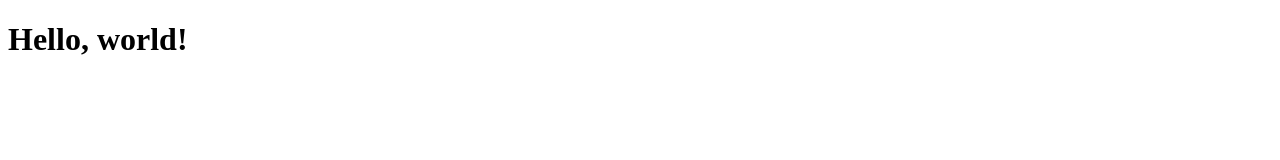
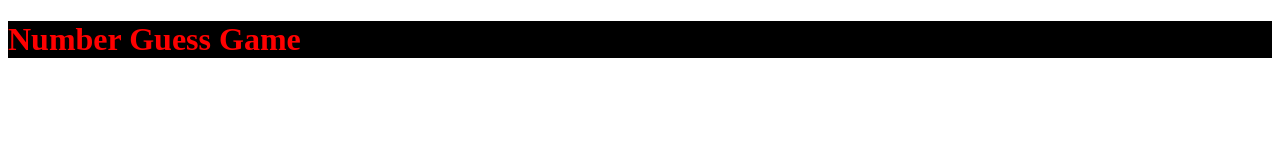
Before and after one commit to jadogeri/NumberGuessGame, a plain HTML site: page index.html in a window 1280 px wide. Drawn offline with Linux system fonts and the light colour scheme.

Commit message:
Add files via upload
Added title bar to index.html

```diff
--- /dev/null
+++ b/css/style.css
@@ -0,0 +1,5 @@
+#game_title {
+    color:red;
+    background-color: black;
+
+}
--- a/index.html
+++ b/index.html
@@ -1,15 +1,20 @@
 <!DOCTYPE html>
 <html lang="en">
-
 <head>
     <meta charset="UTF-8">
     <meta http-equiv="X-UA-Compatible" content="IE=edge">
     <meta name="viewport" content="width=device-width, initial-scale=1.0">
-    <title>Joseph Adogeri Portfolio</title>
+    <link rel="stylesheet" href="/css/style.css">
+    <title>NumberGuessGame</title>
 </head>
+<body>
+    <div>
+        <div id="container">
+            <h1 id="game_title">Number Guess Game</h1>
 
-<body>
-    <h1>Hello, world!</h1>
+        </div>
+    </div>
+
+
 </body>
-
 </html>
```
